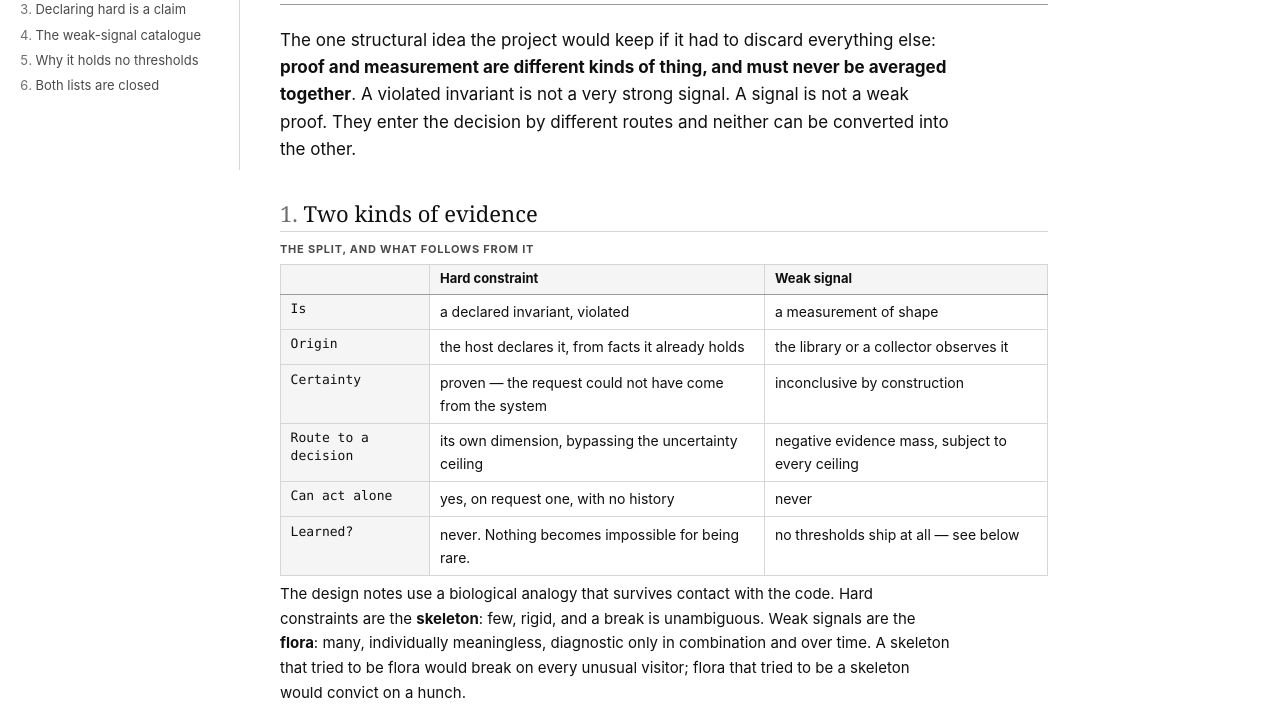
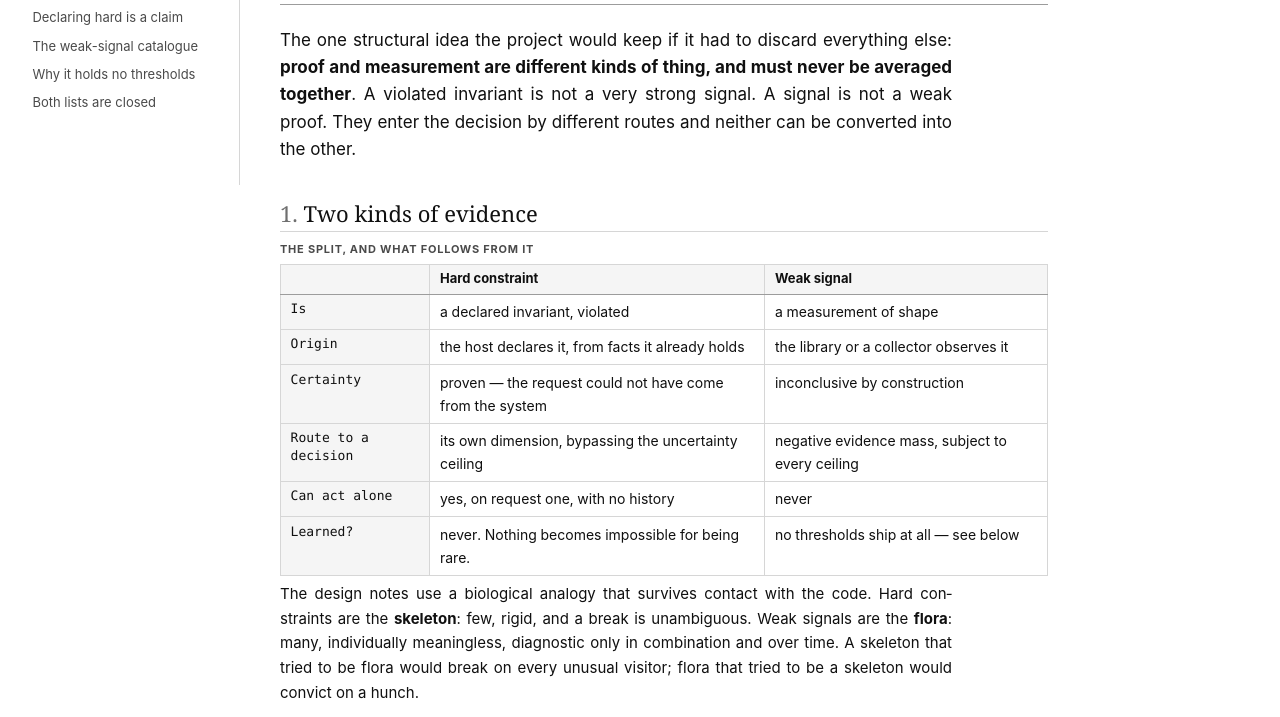
Before and after one commit to Fachryxyf/scorpio-guard, a website: page evidence.html in a window 1280 px wide. Shown: the part 230-947 px from the top of the page. Drawn offline with Linux system fonts and the light colour scheme.

Commit message:
style(site): drop sidebar numbering, add left rule; justify body prose

```diff
--- a/evidence.html
+++ b/evidence.html
@@ -137,14 +137,12 @@
     font: 700 .625rem/1 var(--sans); letter-spacing: .11em; text-transform: uppercase;
     color: var(--ink-3); margin: 0 0 .6rem;
   }
-  aside.toc ol { list-style: none; margin: 0 0 1.5rem; padding: 0; counter-reset: toc; }
-  aside.toc li { counter-increment: toc; margin: 0; }
-  aside.toc ol > li > a::before {
-    content: counter(toc) ". "; color: var(--ink-3); font-variant-numeric: tabular-nums;
-  }
+  aside.toc ol { list-style: none; margin: 0 0 1.25rem; padding: 0; }
+  aside.toc li { margin: 0; }
   aside.toc a {
-    display: block; padding: .22rem 0; font-size: .8125rem; line-height: 1.4;
+    display: block; padding: .3rem .55rem .3rem 0; font-size: .8125rem; line-height: 1.45;
     color: var(--ink-2); text-decoration: none;
+    border-left: 2px solid transparent; padding-left: .65rem;
   }
   aside.toc a:hover { color: var(--ink); text-decoration: underline; }
   aside.toc a[aria-current="true"] { color: var(--ink); font-weight: 700; }
@@ -174,10 +172,10 @@
     color: var(--ink-2); margin: 1.4rem 0 .35rem;
   }
   h2 .n, h3 .n { color: var(--ink-3); font-variant-numeric: tabular-nums; }
-  p { margin: 0 0 .9rem; }
+  p { margin: 0 0 .9rem; text-align: justify; hyphens: auto; -webkit-hyphens: auto; }
   .lead { font-size: 1.0625rem; line-height: 1.6; }
   ul, ol { margin: 0 0 .9rem; padding-left: 1.5rem; }
-  li { margin: 0 0 .3rem; }
+  li, dd { margin: 0 0 .3rem; text-align: justify; hyphens: auto; -webkit-hyphens: auto; }
   li > ul, li > ol { margin-top: .3rem; }
   strong, b { font-weight: 700; }
 
```
Also changed, not shown: index.html (+6 -8 lines), limits.html (+6 -8 lines), model.html (+6 -8 lines), protocol.html (+6 -8 lines), record.html (+6 -8 lines), results.html (+6 -8 lines), site/layout.mjs (+6 -8 lines), usage.html (+6 -8 lines).
